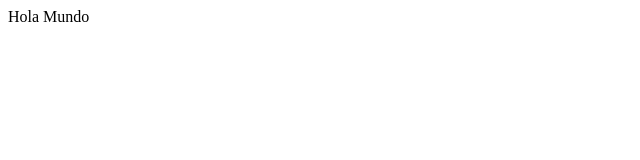
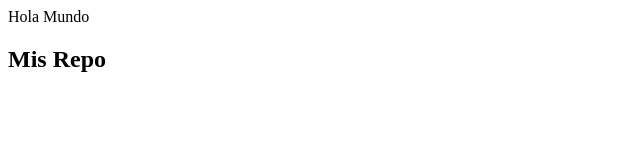
Before and after one commit to JPRM92/jprm.github.io, a plain HTML site: page index.html in a window 1280 px wide. Shown: the whole page, without its empty margins (0-640 px from the left). Drawn offline with Linux system fonts and the light colour scheme.

Commit message:
Add repositorios

```diff
--- a/index.html
+++ b/index.html
@@ -4,5 +4,6 @@
 </head>
 <body>
 Hola Mundo
+  <h2>Mis Repo</h2>
 </body>
 </html>
```
